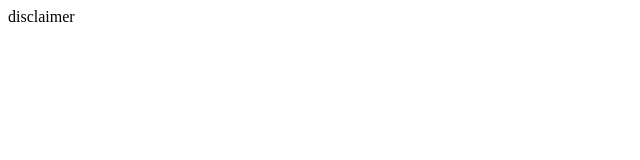
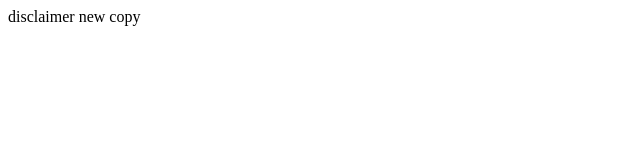
Before and after one commit to chadconger/test-repo, a plain HTML site: page bat/index.html in a window 1280 px wide. Shown: the full height of the page, 0-640 px from the left. Drawn offline with Linux system fonts and the light colour scheme.

Commit message:
adds copy

```diff
--- a/bat/index.html
+++ b/bat/index.html
@@ -6,6 +6,6 @@
 </head>
 
 <body>
-disclaimer
+disclaimer new copy
 </body>
 </html>
```
